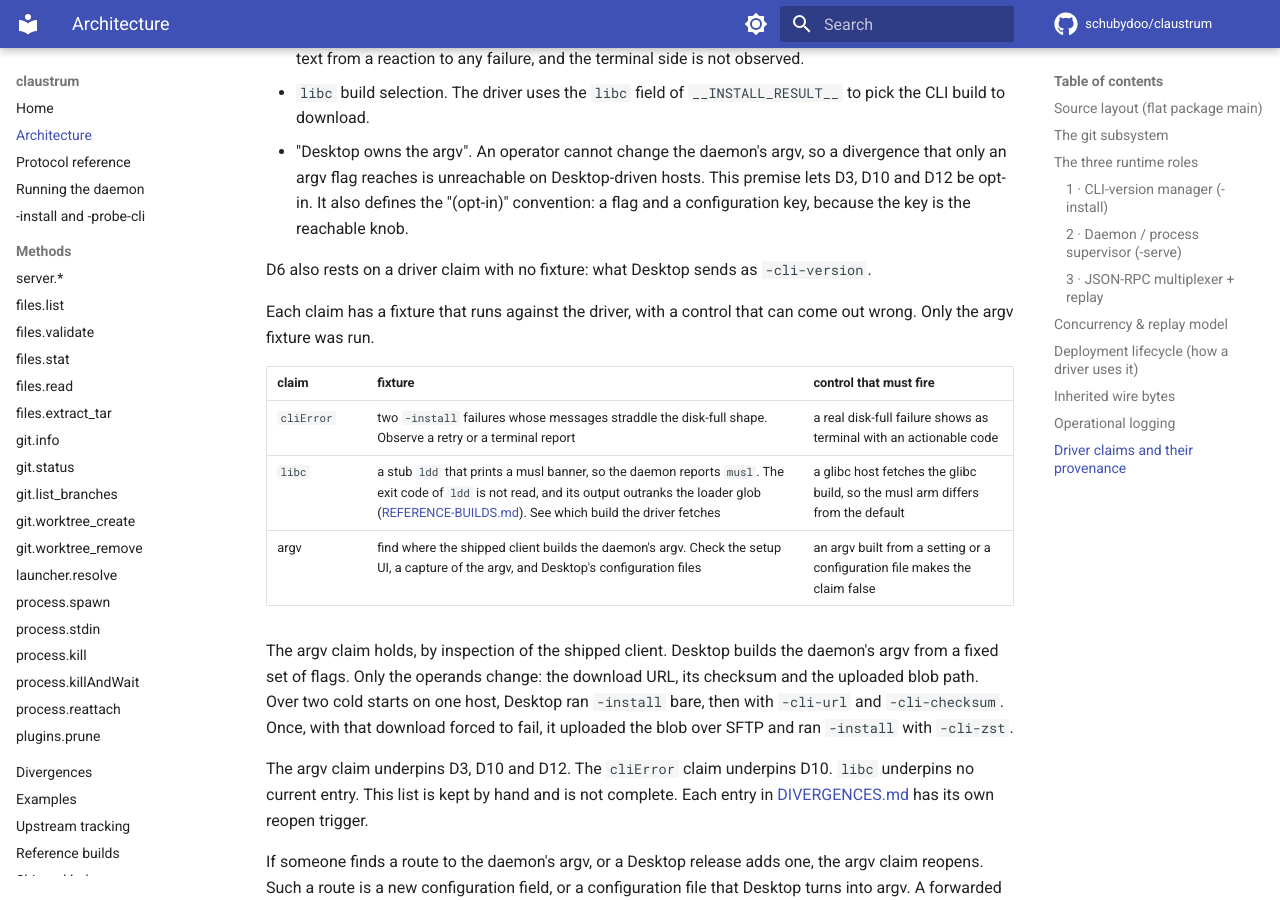
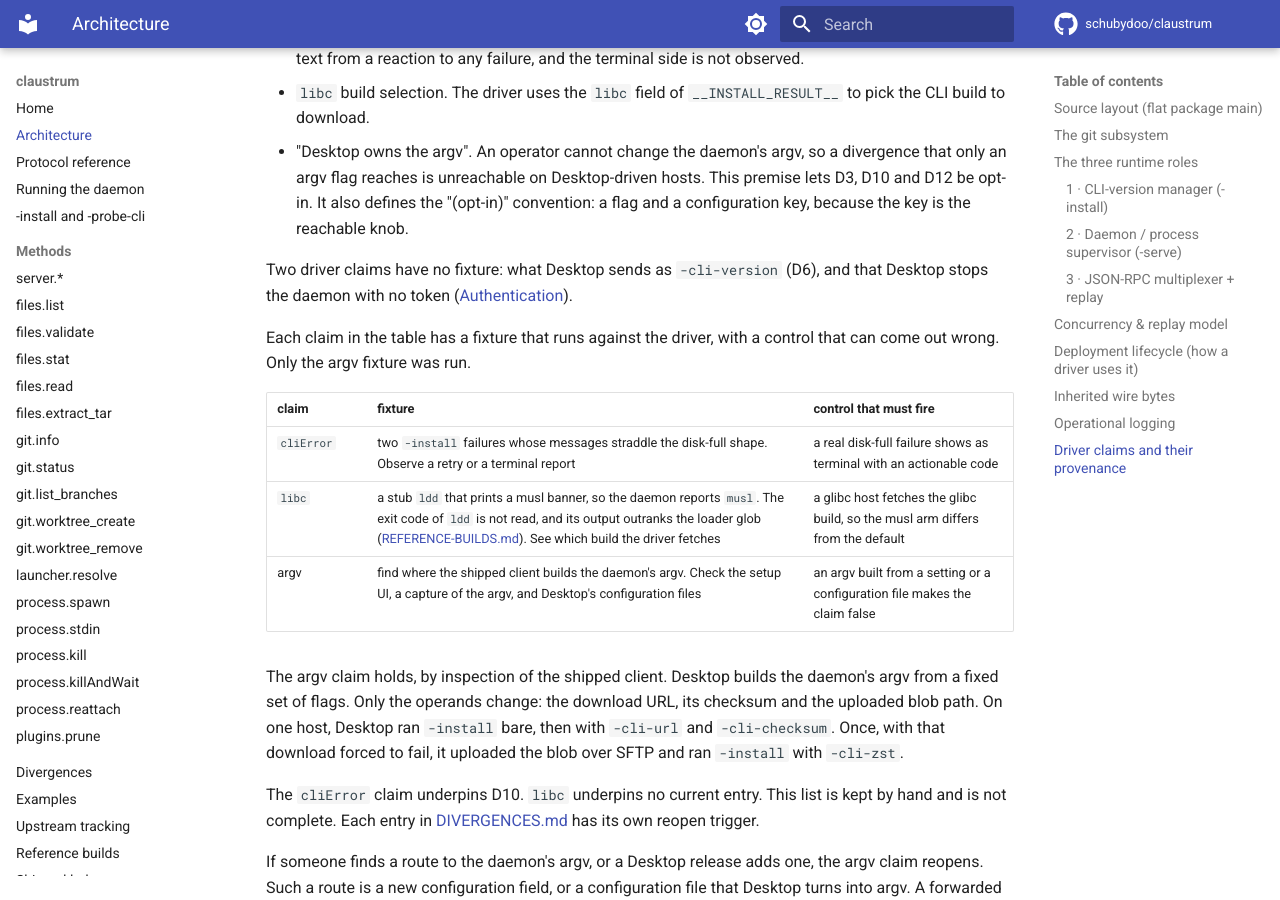
Before and after one commit to schubydoo/claustrum, an MkDocs documentation site: the page built from docs/ARCHITECTURE.md, in a window 1280 px wide and 900 px high, scrolled down 6205 px. Built offline with MkDocs 1.6.1 and Material for MkDocs 9.7.7, drawn with Linux system fonts in a browser that asks for light colours; comment, search, counter and statistics services are not loaded.

Commit message:
docs: list the Desktop shutdown claim among the driver claims and mark its copies
Co-Authored-By: Claude Opus 5.5 <noreply@anthropic.com>

```diff
--- a/docs/ARCHITECTURE.md
+++ b/docs/ARCHITECTURE.md
@@ -249,10 +249,11 @@ them. Three of them carry rules of these docs:
   "(opt-in)" convention: a flag and a configuration key, because the key is the
   reachable knob.
 
-D6 also rests on a driver claim with no fixture: what Desktop sends as
-`-cli-version`.
+Two driver claims have no fixture: what Desktop sends as `-cli-version` (D6),
+and that Desktop stops the daemon with no token
+([Authentication](PROTOCOL.md#authentication)).
 
-Each claim has a fixture that runs against the driver, with a control that can
+Each claim in the table has a fixture that runs against the driver, with a control that can
 come out wrong. Only the argv fixture was run.
 
 | claim | fixture | control that must fire |
@@ -263,12 +264,12 @@ come out wrong. Only the argv fixture was run.
 
 The argv claim holds, by inspection of the shipped client. Desktop builds the
 daemon's argv from a fixed set of flags. Only the operands change: the download
-URL, its checksum and the uploaded blob path. Over two cold starts on one host,
+URL, its checksum and the uploaded blob path. On one host,
 Desktop ran `-install` bare, then with `-cli-url` and `-cli-checksum`. Once,
 with that download forced to fail, it uploaded the blob over SFTP and ran
 `-install` with `-cli-zst`.
 
-The argv claim underpins D3, D10 and D12. The `cliError` claim underpins D10.
+The `cliError` claim underpins D10.
 `libc` underpins no current entry. This list is kept by hand and is not
 complete. Each entry in [DIVERGENCES.md](DIVERGENCES.md) has its own reopen
 trigger.
```
Also changed, not shown: AGENTS.md (+6 -5 lines), docs/PROTOCOL.md (+3 -2 lines), 1 other file.
